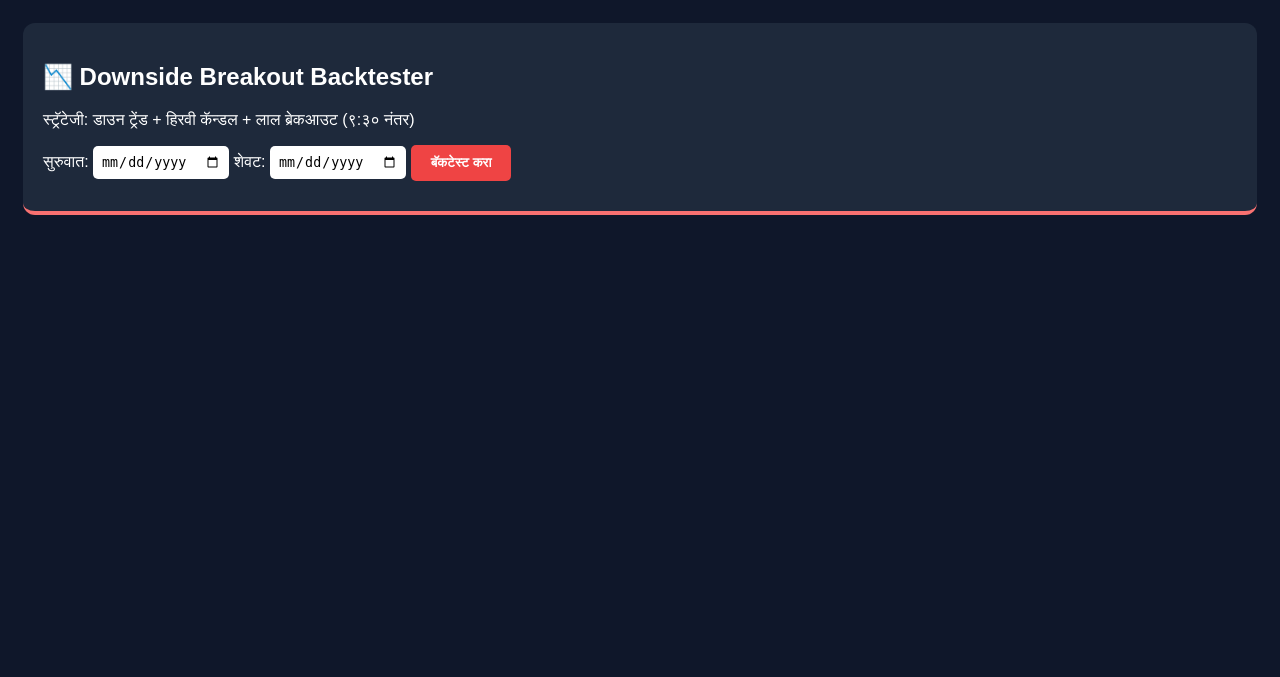
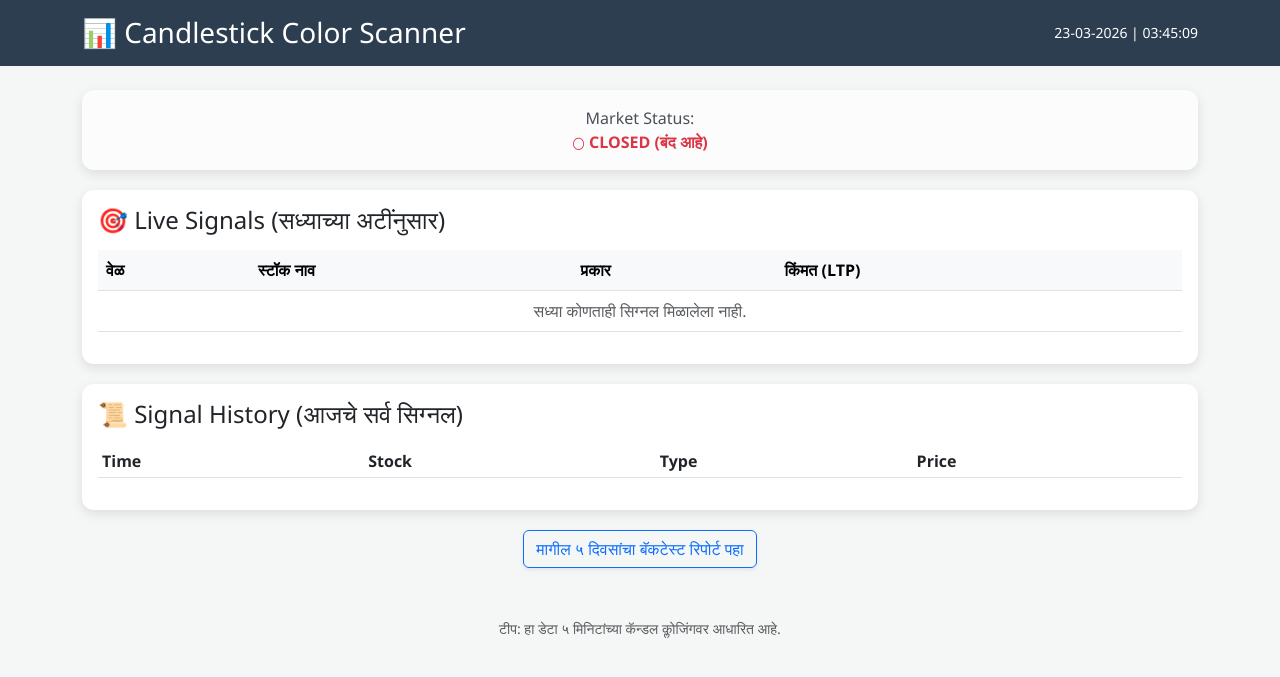
Before and after one commit to dattapwr/nifty-trading-bot, a Flask app: page / in a window 1280 px wide. Shown: the top 677 px of the page. Run offline with Flask 3, Linux system fonts and the light colour scheme; lists and menus that the app fills with data are empty.

Commit message:
Update index.html

```diff
--- a/templates/index.html
+++ b/templates/index.html
@@ -2,57 +2,137 @@
 <html lang="mr">
 <head>
     <meta charset="UTF-8">
-    <title>Price Action Backtester</title>
+    <meta name="viewport" content="width=device-width, initial-scale=1.0">
+    <title>Stock Signal Scanner</title>
+    <link href="https://cdn.jsdelivr.net/npm/bootstrap@5.3.0/dist/css/bootstrap.min.css" rel="stylesheet">
     <style>
-        body { font-family: sans-serif; background: #0f172a; color: white; padding: 15px; }
-        .header { background: #1e293b; padding: 20px; border-radius: 12px; border-bottom: 4px solid #f87171; }
-        .input-group { margin: 10px 0; }
-        input { padding: 8px; border-radius: 5px; border: none; }
-        .btn { background: #ef4444; color: white; padding: 10px 20px; border: none; border-radius: 5px; cursor: pointer; font-weight: bold; }
-        table { width: 100%; border-collapse: collapse; margin-top: 20px; background: #1e293b; border-radius: 8px; overflow: hidden; }
-        th, td { padding: 12px; border-bottom: 1px solid #334155; text-align: left; }
-        th { background: #334155; color: #f87171; }
-        .sell-text { color: #f87171; font-weight: bold; }
+        body { background-color: #f4f7f6; font-family: 'Segoe UI', Tahoma, Geneva, Verdana, sans-serif; }
+        .card { border: none; border-radius: 12px; box-shadow: 0 4px 12px rgba(0,0,0,0.1); margin-bottom: 20px; }
+        .status-open { color: #28a745; font-weight: bold; }
+        .status-closed { color: #dc3545; font-weight: bold; }
+        .buy-row { border-left: 5px solid #28a745; background-color: #f8fff9; }
+        .sell-row { border-left: 5px solid #dc3545; background-color: #fff8f8; }
+        .badge-buy { background-color: #28a745; color: white; }
+        .badge-sell { background-color: #dc3545; color: white; }
+        .navbar { background-color: #2c3e50; color: white; }
     </style>
 </head>
 <body>
-    <div class="header">
-        <h2>📉 Downside Breakout Backtester</h2>
-        <p>स्ट्रॅटेजी: डाउन ट्रेंड + हिरवी कॅन्डल + लाल ब्रेकआउट (९:३० नंतर)</p>
-        <form action="/" method="get">
-            <div class="input-group">
-                <label>सुरुवात: </label><input type="date" name="start_date" required>
-                <label> शेवट: </label><input type="date" name="end_date" required>
-                <button type="submit" class="btn">बॅकटेस्ट करा</button>
+
+<nav class="navbar py-3">
+    <div class="container text-center">
+        <h3 class="mb-0">📊 Candlestick Color Scanner</h3>
+        <p class="small mb-0">{{ date }} | {{ time }}</p>
     </div>
-        </form>
+</nav>
+
+<div class="container mt-4">
+    <div class="alert alert-light text-center card">
+        Market Status:
+        {% if market_open %}
+            <span class="status-open">● LIVE (चालू आहे)</span>
+        {% else %}
+            <span class="status-closed">○ CLOSED (बंद आहे)</span>
+        {% endif %}
     </div>
 
-    {% if bt_results %}
-    <table>
-        <thead>
+    <div class="card p-3">
+        <h4 class="mb-3">🎯 Live Signals (सध्याच्या अटींनुसार)</h4>
+        <div class="table-responsive">
+            <table class="table align-middle">
+                <thead class="table-light">
                     <tr>
                         <th>वेळ</th>
-                <th>स्टॉक</th>
-                <th>सिग्नल</th>
-                <th>ब्रेकआउट किंमत</th>
-                <th>हिरव्या कॅन्डलचा Low</th>
+                        <th>स्टॉक नाव</th>
+                        <th>प्रकार</th>
+                        <th>किंमत (LTP)</th>
                     </tr>
                 </thead>
                 <tbody>
-            {% for r in bt_results %}
+                    {% for stock in stocks %}
+                    <tr class="{{ 'buy-row' if stock.type == 'BUY' else 'sell-row' }}">
+                        <td>{{ stock.t }}</td>
+                        <td><strong>{{ stock.s }}</strong></td>
+                        <td><span class="badge {{ 'badge-buy' if stock.type == 'BUY' else 'badge-sell' }}">{{ stock.type }}</span></td>
+                        <td>₹{{ stock.p }}</td>
+                    </tr>
+                    {% else %}
+                    <tr><td colspan="4" class="text-center text-muted">सध्या कोणताही सिग्नल मिळालेला नाही.</td></tr>
+                    {% endfor %}
+                </tbody>
+            </table>
+        </div>
+    </div>
+
+    <div class="card p-3">
+        <h4 class="mb-3">📜 Signal History (आजचे सर्व सिग्नल)</h4>
+        <div class="table-responsive" style="max-height: 400px; overflow-y: auto;">
+            <table class="table table-sm">
+                <thead>
                     <tr>
-                <td>{{ r.t }}</td>
-                <td>{{ r.s }}</td>
-                <td class="sell-text">{{ r.type }}</td>
-                <td>₹{{ r.p }}</td>
-                <td>₹{{ r.low }}</td>
+                        <th>Time</th>
+                        <th>Stock</th>
+                        <th>Type</th>
+                        <th>Price</th>
+                    </tr>
+                </thead>
+                <tbody>
+                    {% for h in history %}
+                    <tr>
+                        <td>{{ h.t }}</td>
+                        <td>{{ h.s }}</td>
+                        <td class="{{ 'text-success' if h.type == 'BUY' else 'text-danger' }}"><strong>{{ h.type }}</strong></td>
+                        <td>₹{{ h.p }}</td>
                     </tr>
                     {% endfor %}
                 </tbody>
             </table>
-    {% elif request.args.get('start_date') %}
-    <p style="margin-top: 20px; color: #94a3b8;">या कालावधीत अटी पूर्ण करणारे सिग्नल सापडले नाहीत.</p>
+        </div>
+    </div>
+
+    <div class="text-center mb-5">
+        <a href="/?bt=1" class="btn btn-outline-primary shadow-sm">मागील ५ दिवसांचा बॅकटेस्ट रिपोर्ट पहा</a>
+    </div>
+
+    {% if bt_results %}
+    <div class="card p-3 bg-white">
+        <h4 class="mb-3 text-primary">📊 Backtest Results (Last 5 Days)</h4>
+        <div class="table-responsive">
+            <table class="table table-hover table-bordered">
+                <thead class="table-dark">
+                    <tr>
+                        <th>तारीख आणि वेळ</th>
+                        <th>स्टॉक</th>
+                        <th>सिग्नल</th>
+                        <th>किंमत</th>
+                    </tr>
+                </thead>
+                <tbody>
+                    {% for res in bt_results %}
+                    <tr>
+                        <td>{{ res.t }}</td>
+                        <td>{{ res.s }}</td>
+                        <td><span class="badge {{ 'badge-buy' if res.type == 'BUY' else 'badge-sell' }}">{{ res.type }}</span></td>
+                        <td>₹{{ res.p }}</td>
+                    </tr>
+                    {% endfor %}
+                </tbody>
+            </table>
+        </div>
+    </div>
     {% endif %}
+</div>
+
+<footer class="text-center mt-5 mb-3 text-muted">
+    <small>टीप: हा डेटा ५ मिनिटांच्या कॅन्डल क्लोजिंगवर आधारित आहे.</small>
+</footer>
+
+<script>
+    // दर ३ मिनिटांनी पेज आपोआप रिफ्रेश होईल
+    setTimeout(function(){
+       location.reload();
+    }, 180000);
+</script>
+
 </body>
 </html>
```
Lines whose indentation alone changed are shown as unchanged.
